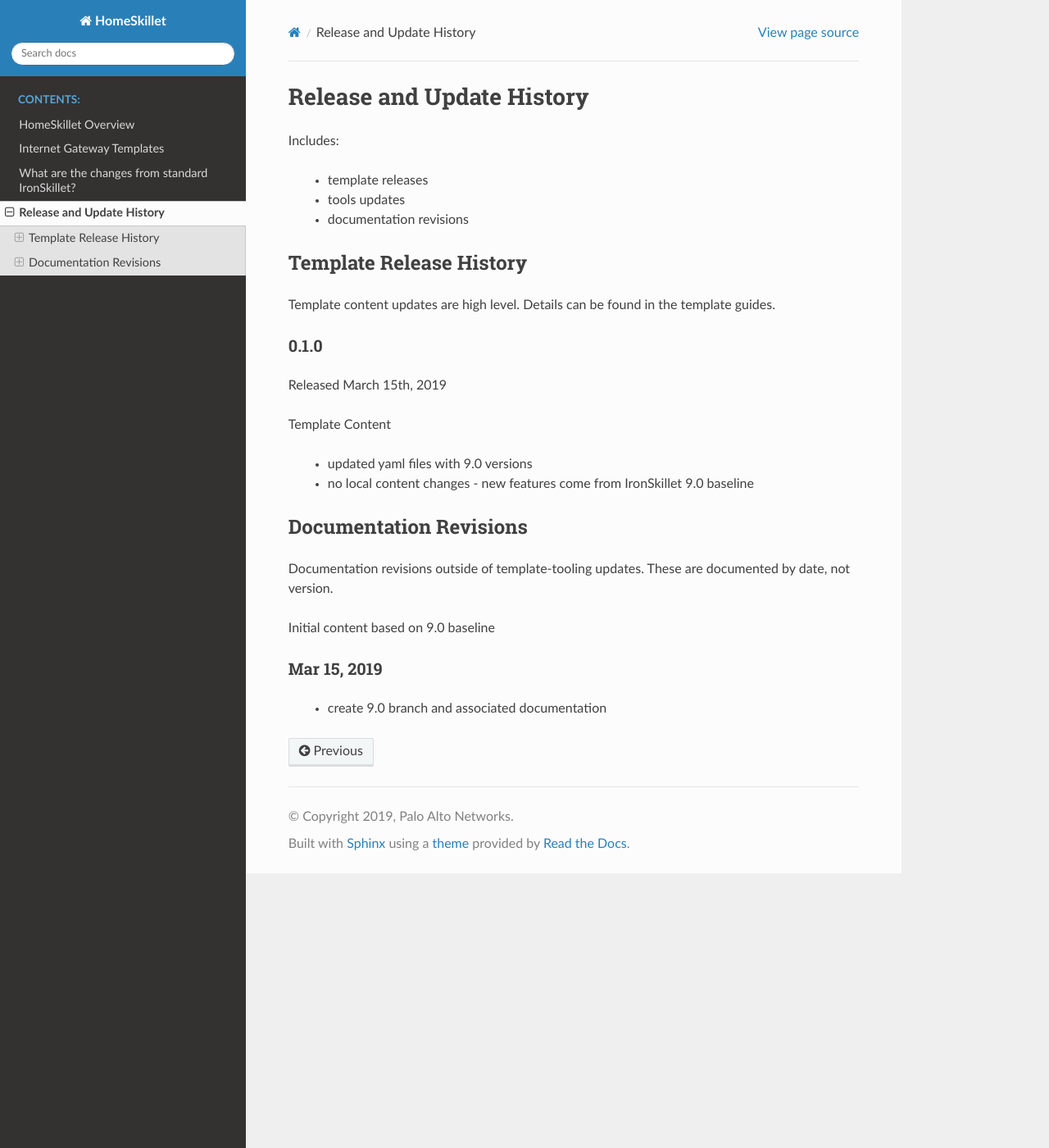
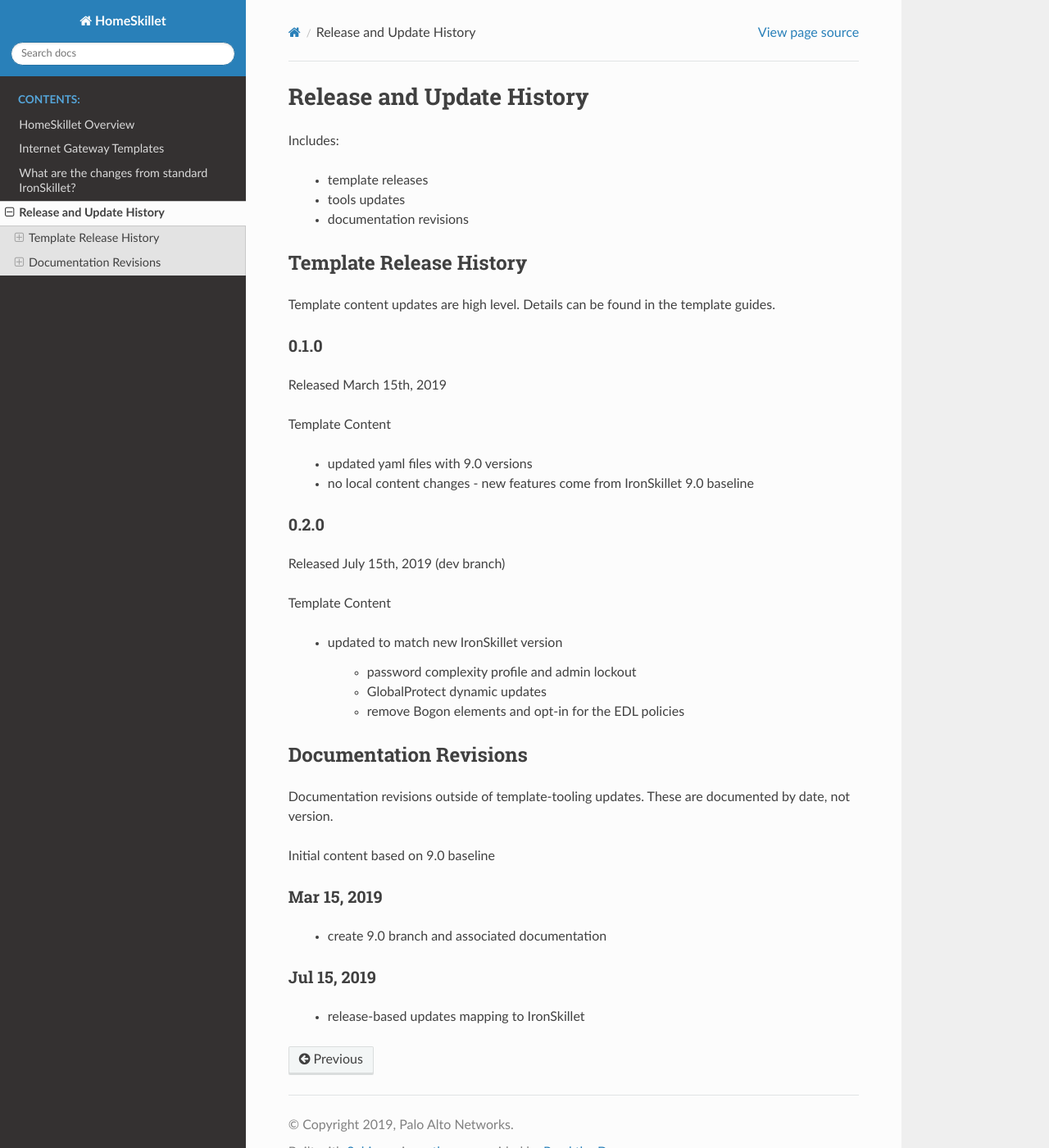
Before and after one commit to PaloAltoNetworks/HomeSkillet, a Sphinx documentation site: the page built from docs/release_history.rst, in a window 1280 px wide and 1400 px high. Shown: the whole window at 82% size. Built offline with Sphinx 7.4.7 and the Read the Docs theme 2.0.0, drawn with Linux system fonts in a browser that asks for light colours.

Commit message:
docs update

```diff
--- a/docs/release_history.rst
+++ b/docs/release_history.rst
@@ -25,6 +25,19 @@
 
     + no local content changes - new features come from IronSkillet 9.0 baseline
 
+0.2.0
+~~~~~
+
+Released July 15th, 2019 (dev branch)
+
+Template Content
+
+    + updated to match new IronSkillet version
+
+        * password complexity profile and admin lockout
+        * GlobalProtect dynamic updates
+        * remove Bogon elements and opt-in for the EDL policies
+
 
 Documentation Revisions
 -----------------------
@@ -37,3 +50,8 @@
 ~~~~~~~~~~~~
 
     + create 9.0 branch and associated documentation
+
+Jul 15, 2019
+~~~~~~~~~~~~
+
+    + release-based updates mapping to IronSkillet
```
